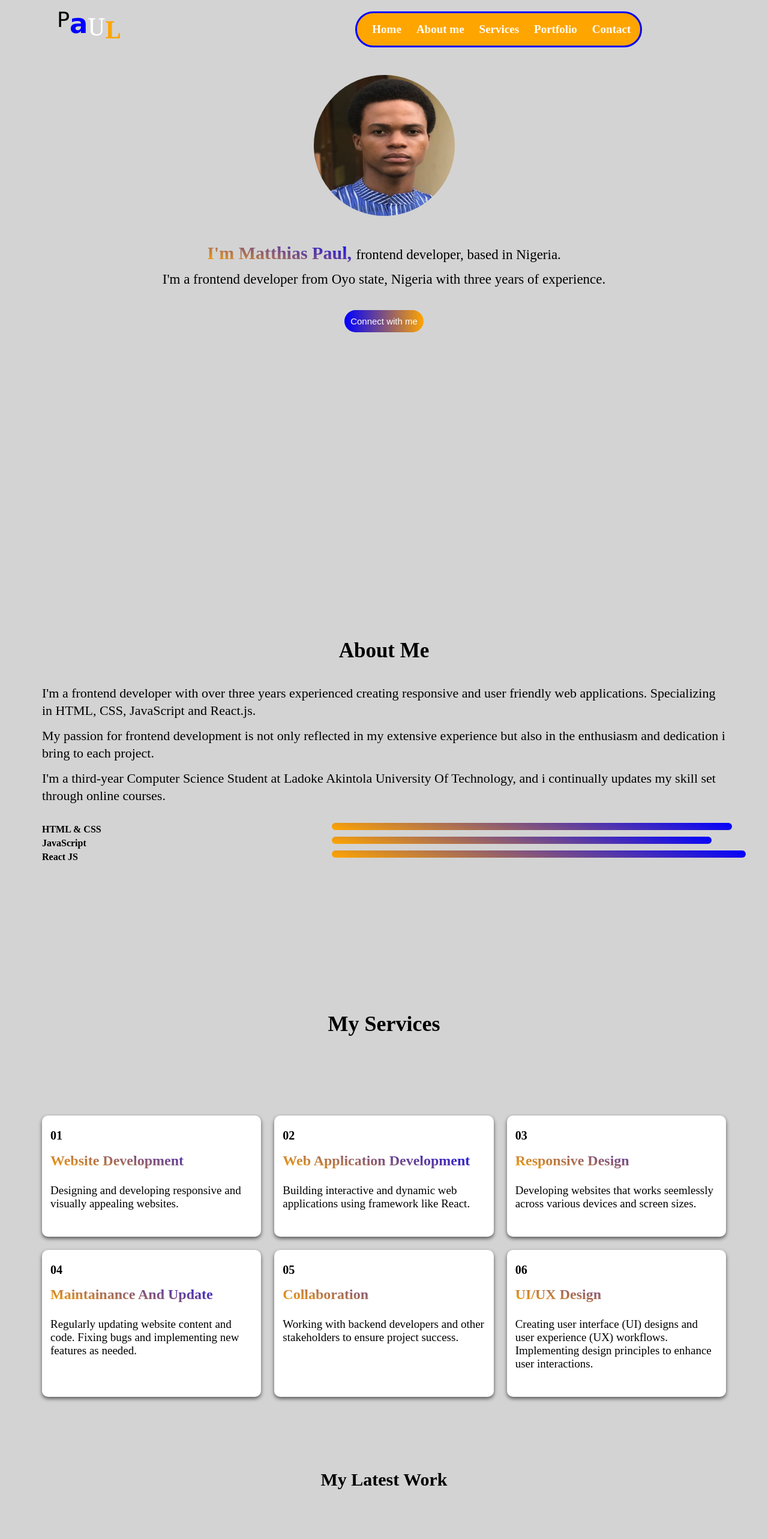
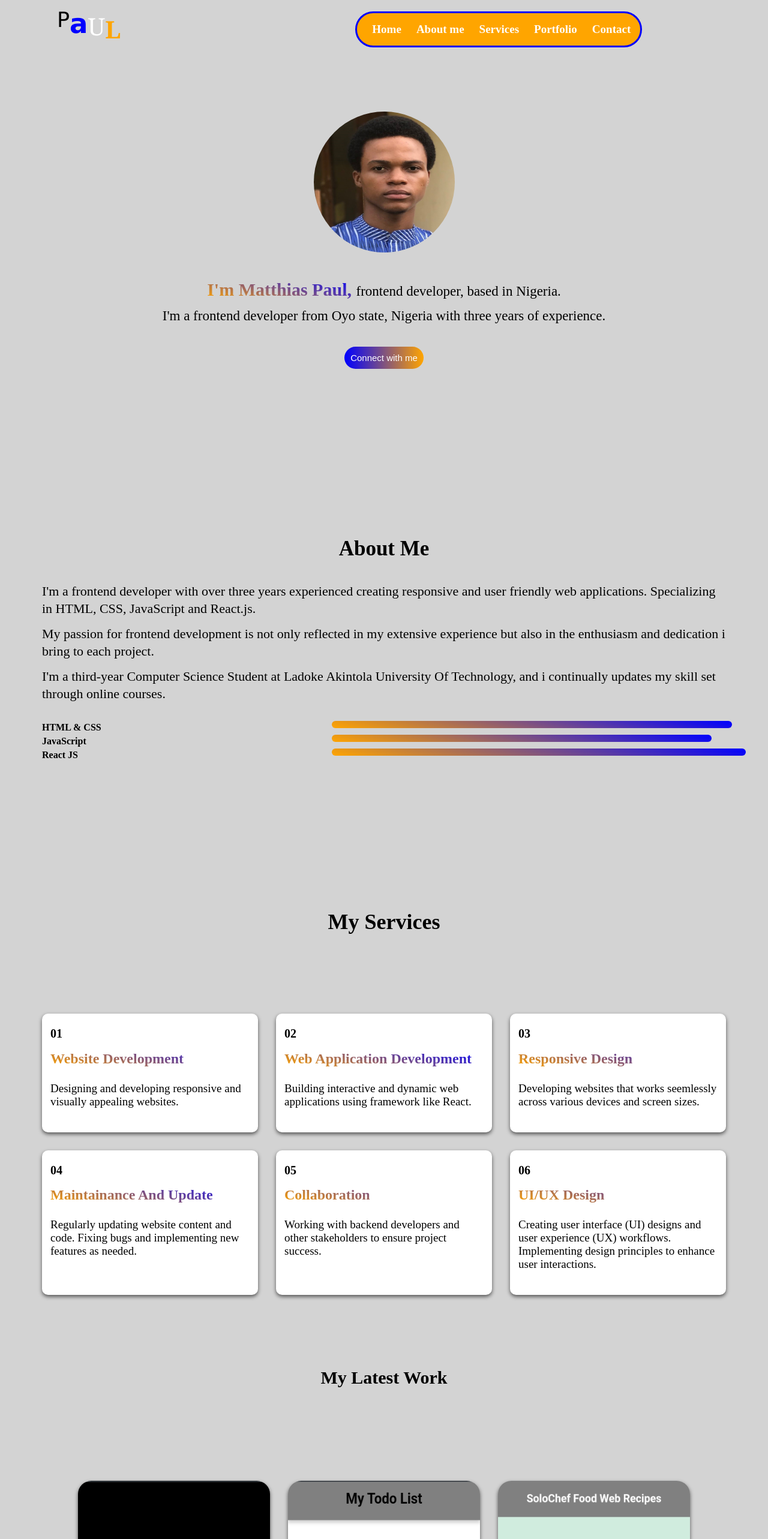
Before and after one commit to Matthias-Paul/Portfolio-, a React (Vite) app: page / in a window 1280 px wide. Shown: the top 2566 px of the page at 60% size. Built offline with nearby package versions, Linux system fonts and the light colour scheme.

Commit message:
i make some changes

```diff
--- a/src/hero.module.css
+++ b/src/hero.module.css
@@ -1,7 +1,9 @@
 
 .hero{
-display:block;
-padding-top: 170px;
+display:flex;
+flex-direction:column;
+justify-content: center;
+align-items: center;
 min-height:100vh;
 }
 
@@ -57,7 +59,7 @@ min-height:100vh;
 
 @media (min-width:650px){
 .image img{
-    margin-top: -40px;
+
     width:200px;
     height:200px;
 }
@@ -76,7 +78,7 @@ min-height:100vh;
 
 @media (min-width:1000px){
     .image img{
-        margin-top: -45px;
+
         width:235px;
         height:235px;
     }
--- a/src/project.module.css
+++ b/src/project.module.css
@@ -43,6 +43,7 @@
 }
 .grid{
     display:grid;
+    padding: 40px;
     grid-template-columns: 1fr 1fr;
     column-gap: 25px;
     margin-top: 90px;
@@ -58,17 +59,19 @@
        font-size: 30px;
     }
 
-    .image{
 
-   }
    .grid{
        display:grid;
        grid-template-columns: 1fr 1fr 1fr;
-       padding:20px;
-       row-gap: 25px;
-       column-gap: 25px;
+       padding:50px;
+       row-gap: 30px;
+       column-gap: 30px;
        margin-top: 90px;
 
+   }
+   .image{
+    width:100%;
+    height:100%;
    }
 
 
@@ -80,15 +83,15 @@
 
     .image{
 
-       border-radius: 28px;
+       border-radius: 22px;
 
    }
    .grid{
        display:grid;
        grid-template-columns: 1fr 1fr 1fr;
-       row-gap: 28px;
-       padding:25px;
-       column-gap: 28px;
+
+       padding:80px;
+
        margin-top: 90px;
 
    }
--- a/src/service.module.css
+++ b/src/service.module.css
@@ -55,6 +55,8 @@ font-size:28px;
   .render{
     padding:70px;
     grid-template-columns: 1fr 1fr ;
+    row-gap: 30px;
+    column-gap: 25px;
   }
 
     .each{
@@ -88,9 +90,9 @@ font-size:32px;
     .render{
         display:grid;
         grid-template-columns: 1fr 1fr 1fr;
-        row-gap: 22px;
+        row-gap: 35px;
 
-        column-gap: 22px;
+        column-gap: 30px;
 
     }
 
@@ -135,9 +137,9 @@ margin-bottom: 30px;
     .render{
         display:grid;
         grid-template-columns: 1fr 1fr 1fr;
-        row-gap: 22px;
+        row-gap: 30px;
         padding:70px;
-        column-gap: 22px;
+        column-gap: 30px;
         margin-top: 140px;
     }
 
```
